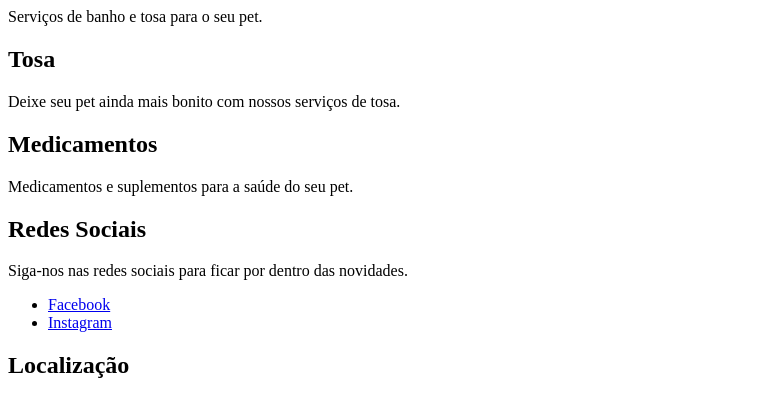
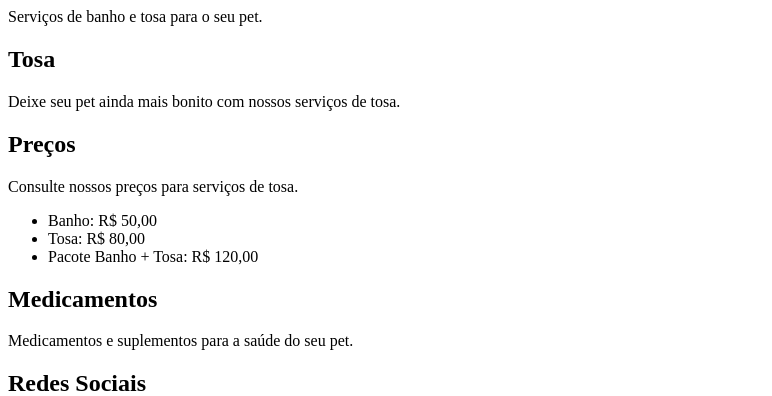
Before and after one commit to Nando160287/Sammys-Pet, a plain HTML site: page index.html in a window 1280 px wide. Shown: the part 1240-1636 px from the top of the page, without its empty margins (0-772 px from the left). Drawn offline with Linux system fonts and the light colour scheme.

Commit message:
alteradomconteudo do index.html e adicionado imagem whatsapp a pasta img

```diff
--- a/index.html
+++ b/index.html
@@ -1,10 +1,12 @@
 <!DOCTYPE html>
 <html lang="pt-br">
+
 <head>
     <meta charset="UTF-8">
     <meta name="viewport" content="width=device-width, initial-scale=1.0">
     <title>Sammys Pet</title>
 </head>
+
 <body>
     <header>
         <h1>Sammys Pet</h1>
@@ -42,7 +44,9 @@
 
         <section id="sobrenos">
             <h2>Sobre Nós</h2>
-            <p>"Nossa missão é oferecer produtos de ótima qualidade que atenda desde os mimos até as necessidades mais importante de nossos Pets. Onde os donos dos pets possa dar banho realizar tosas e encontrar acessórios, remédios e as melhores rações para a saúde e satisfação do seu pet."</p>
+            <p>"Nossa missão é oferecer produtos de ótima qualidade que atenda desde os mimos até as necessidades mais
+                importante de nossos Pets. Onde os donos dos pets possa dar banho realizar tosas e encontrar acessórios,
+                remédios e as melhores rações para a saúde e satisfação do seu pet."</p>
         </section>
 
         <section id="contato">
@@ -88,6 +92,14 @@
         <section id="tosa">
             <h2>Tosa</h2>
             <p>Deixe seu pet ainda mais bonito com nossos serviços de tosa.</p>
+
+            <h2>Preços</h2>
+            <p>Consulte nossos preços para serviços de tosa.</p>
+            <ul>
+                <li>Banho: R$ 50,00</li>
+                <li>Tosa: R$ 80,00</li>
+                <li>Pacote Banho + Tosa: R$ 120,00</li>
+            </ul>
         </section>
 
         <section id="medicamentos">
@@ -103,8 +115,12 @@
         </section>
         <section id="localizacao">
             <h2>Localização</h2>
-            <p>Estamos localizados na Rua Frei Henrique Soares de Coimbra, 261 - Parque Imperial, Barueri - SP, 06462-190 </p>
-            <iframe src="https://www.google.com/maps/embed?pb=!1m18!1m12!1m3!1d3659.2752620312453!2d-46.810963525113145!3d-23.486592878851265!2m3!1f0!2f0!3f0!3m2!1i1024!2i768!4f13.1!3m3!1m2!1s0x94cefd88e9393d05%3A0x5450d795f6fc828a!2sPetshop%20Sammys%20%2B%20Pet!5e0!3m2!1spt-BR!2sbr!4v1757269852070!5m2!1spt-BR!2sbr" width="600" height="450" style="border:0;" allowfullscreen="" loading="lazy" referrerpolicy="no-referrer-when-downgrade"></iframe>
+            <p>Estamos localizados na Rua Frei Henrique Soares de Coimbra, 261 - Parque Imperial, Barueri - SP,
+                06462-190 </p>
+            <iframe
+                src="https://www.google.com/maps/embed?pb=!1m18!1m12!1m3!1d3659.2752620312453!2d-46.810963525113145!3d-23.486592878851265!2m3!1f0!2f0!3f0!3m2!1i1024!2i768!4f13.1!3m3!1m2!1s0x94cefd88e9393d05%3A0x5450d795f6fc828a!2sPetshop%20Sammys%20%2B%20Pet!5e0!3m2!1spt-BR!2sbr!4v1757269852070!5m2!1spt-BR!2sbr"
+                width="600" height="450" style="border:0;" allowfullscreen="" loading="lazy"
+                referrerpolicy="no-referrer-when-downgrade"></iframe>
 
 
         </section>
@@ -116,4 +132,5 @@
     <footer>
         <p>&copy; 2025 Sammys Pet. Todos os direitos reservados.</p>
 </body>
+
 </html>
```
Also changed, not shown: img/whatsapp.png (added).
